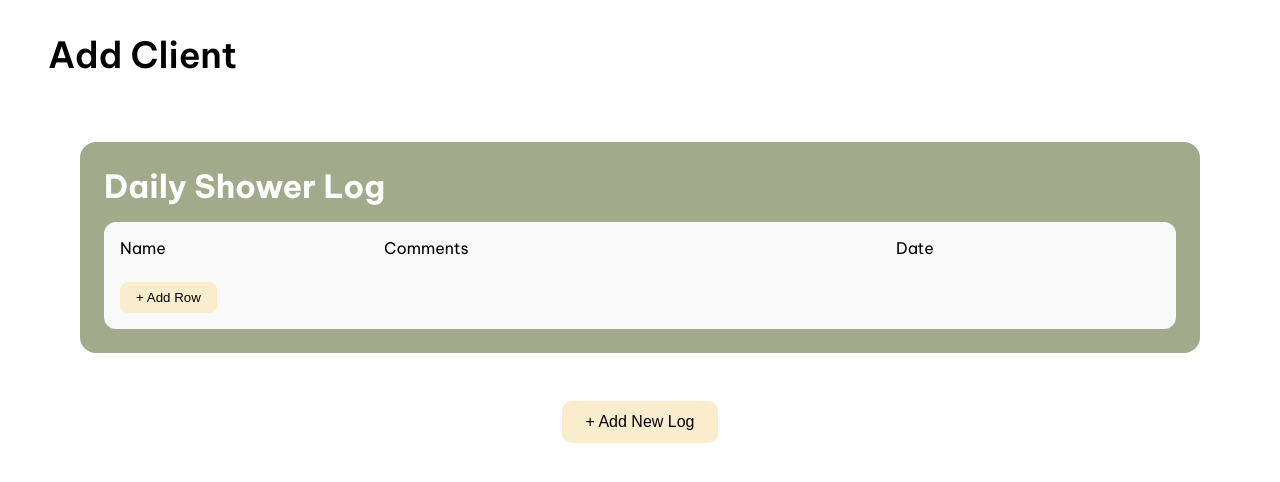
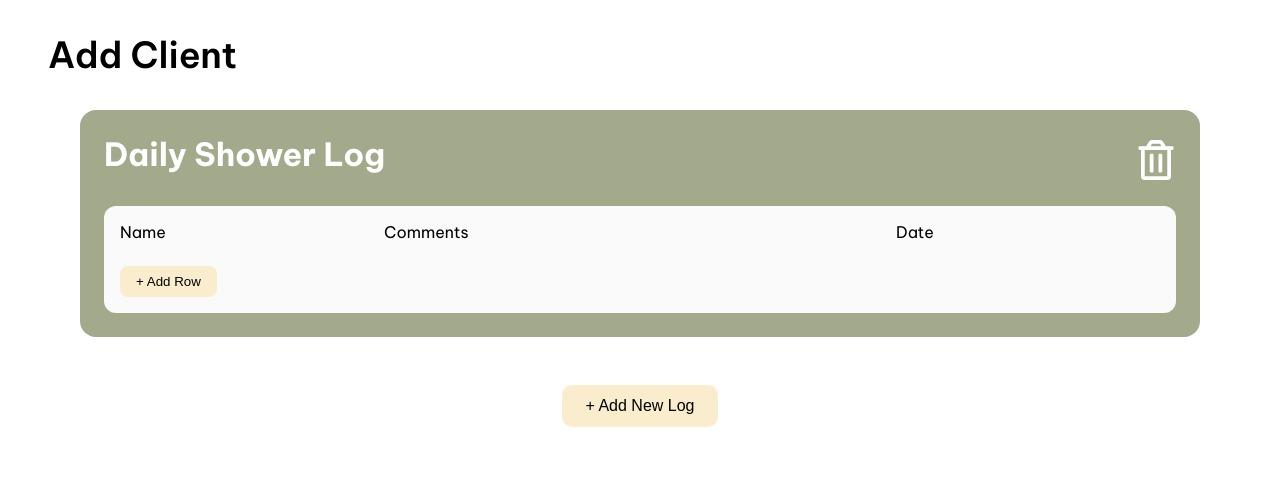
Before and after one commit to C3viche/fourth-and-hope-service-tracker, a Next.js app: page /logger in a window 1280 px wide. Shown: the top 482 px of the page. Built offline with nearby package versions, Linux system fonts and the light colour scheme.

Commit message:
added option to delete logs

```diff
--- a/app/(components)/logger/LogTable.tsx
+++ b/app/(components)/logger/LogTable.tsx
@@ -1,5 +1,6 @@
 import styles from './showerLog.module.scss';
 import { FaTrash, FaEdit } from 'react-icons/fa';
+import { FaRegTrashCan } from "react-icons/fa6";
 
 export default function LogTable({ data, onDelete, onUpdate }: any) {
   return (
--- a/app/(pages)/(staff)/logger/LogTable.tsx
+++ b/app/(pages)/(staff)/logger/LogTable.tsx
@@ -2,8 +2,8 @@
 import styles from './page.module.scss';
 import { useState } from 'react';
 import { IoTrashBinOutline } from "react-icons/io5";
+import { FaRegTrashAlt } from "react-icons/fa";
 
-import IconIonTrashBinOutline from 'react';
 type LogEntry = {
   id: number;
   name: string;
@@ -12,11 +12,13 @@ type LogEntry = {
 };
 
 type LogTableProps = {
+  id: number;
   title: string;
   users: string[];
+  deleteLog: (id: number) => void;
 };
 
-export default function LogTable({ title, users }: LogTableProps) {
+export default function LogTable({ id, title, users, deleteLog }: LogTableProps) {
   const [entries, setEntries] = useState<LogEntry[]>([]);
 
   const handleAddEntry = () => {
@@ -40,13 +42,13 @@ export default function LogTable({ title, users }: LogTableProps) {
   const deleteEntry = (id: number) => {
     setEntries(entries.filter(entry => entry.id !== id));
   };
-  const deleteLog = (id: number) => {
-    setEntries(entries.filter(entry => entry.id !== id));
-  };
 
   return (
     <div className={styles.logTable}>
-      <h2>{title}</h2>
+      <div className={styles.logHeader}>
+        <h2>{title}</h2>
+        <button onClick={() => deleteLog(id)}><FaRegTrashAlt size={40} /></button>
+      </div>
       <div className={styles.table}>
         <div className={styles.header}>
           <span>Name</span>
--- a/app/(pages)/(staff)/logger/page.module.scss
+++ b/app/(pages)/(staff)/logger/page.module.scss
@@ -1,12 +1,29 @@
 .page {
     padding: 2rem 3rem;
+  }
+
+  .logHeader {
+    display: flex;
+    justify-content: space-between;
+    align-items: center;
+    margin-bottom: 1rem;
+
+    button, input[type="submit"], input[type="reset"] {
+        background: none;
+        color: inherit;
+        border: none;
+        padding: 0;
+        font: inherit;
+        cursor: pointer;
+        outline: inherit;
+    }
   }
 
   .title {
     font-size: 36px;
     font-weight: 600;
-    margin-bottom: 2rem;
   }
+
   .logsContainer {
     display: flex;
     flex-direction: column;
--- a/app/(pages)/(staff)/logger/page.tsx
+++ b/app/(pages)/(staff)/logger/page.tsx
@@ -15,13 +15,17 @@ export default function LogsContainer() {
     setNextId(nextId + 1);
   };
 
+  const deleteLog = (id: number) => {
+    setLogs(logs.filter(entry => entry.id !== id));
+  };
+
   return (
     <main className={styles.page}>
       <h1 className={styles.title}>Add Client</h1>
 
     <div className={styles.logsContainer}>
       {logs.map(log => (
-        <LogTable key={log.id} title={log.title} users={users} />
+        <LogTable key={log.id} id={log.id} title={log.title} users={users} deleteLog={deleteLog} />
       ))}
       <button onClick={addNewLog} className={styles.addLogBtn}>
         + Add New Log
```
